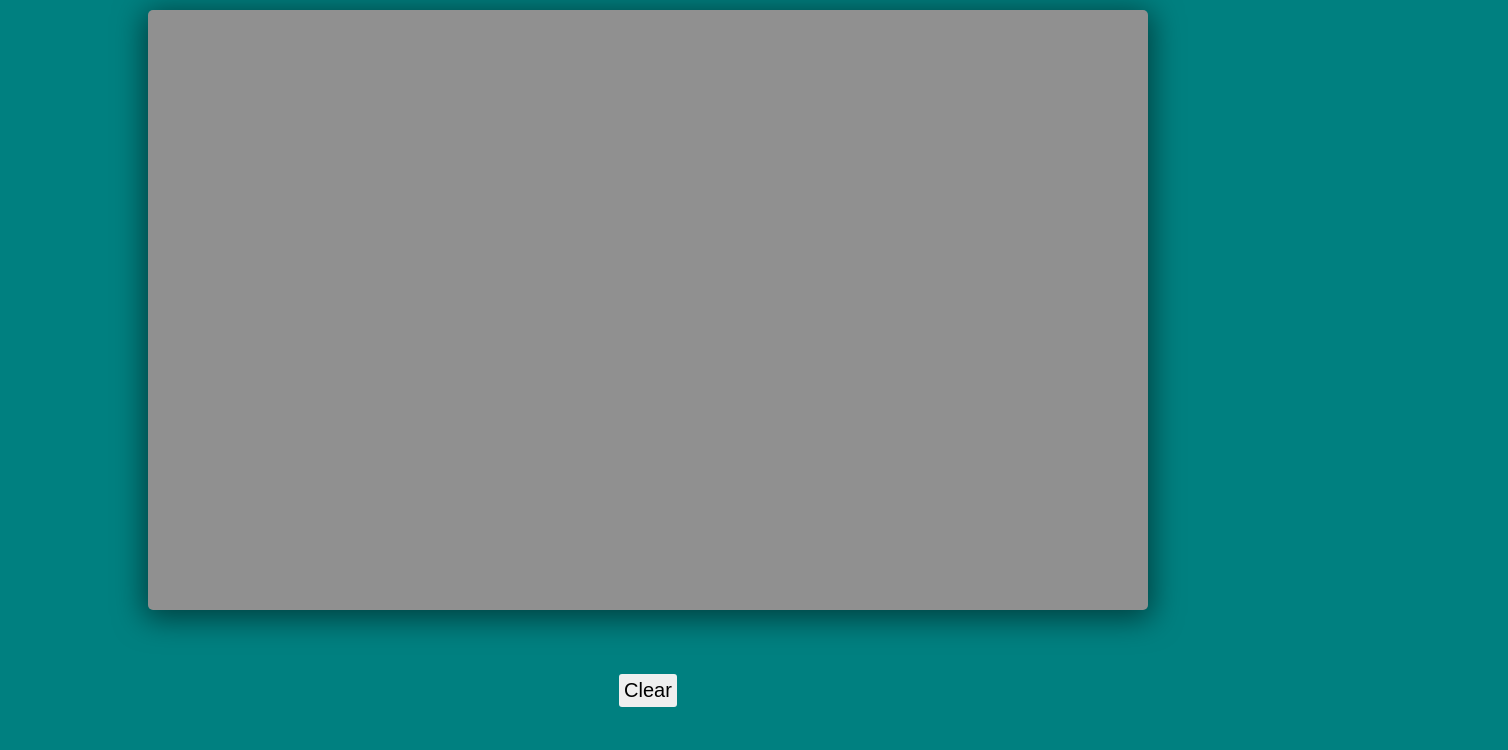
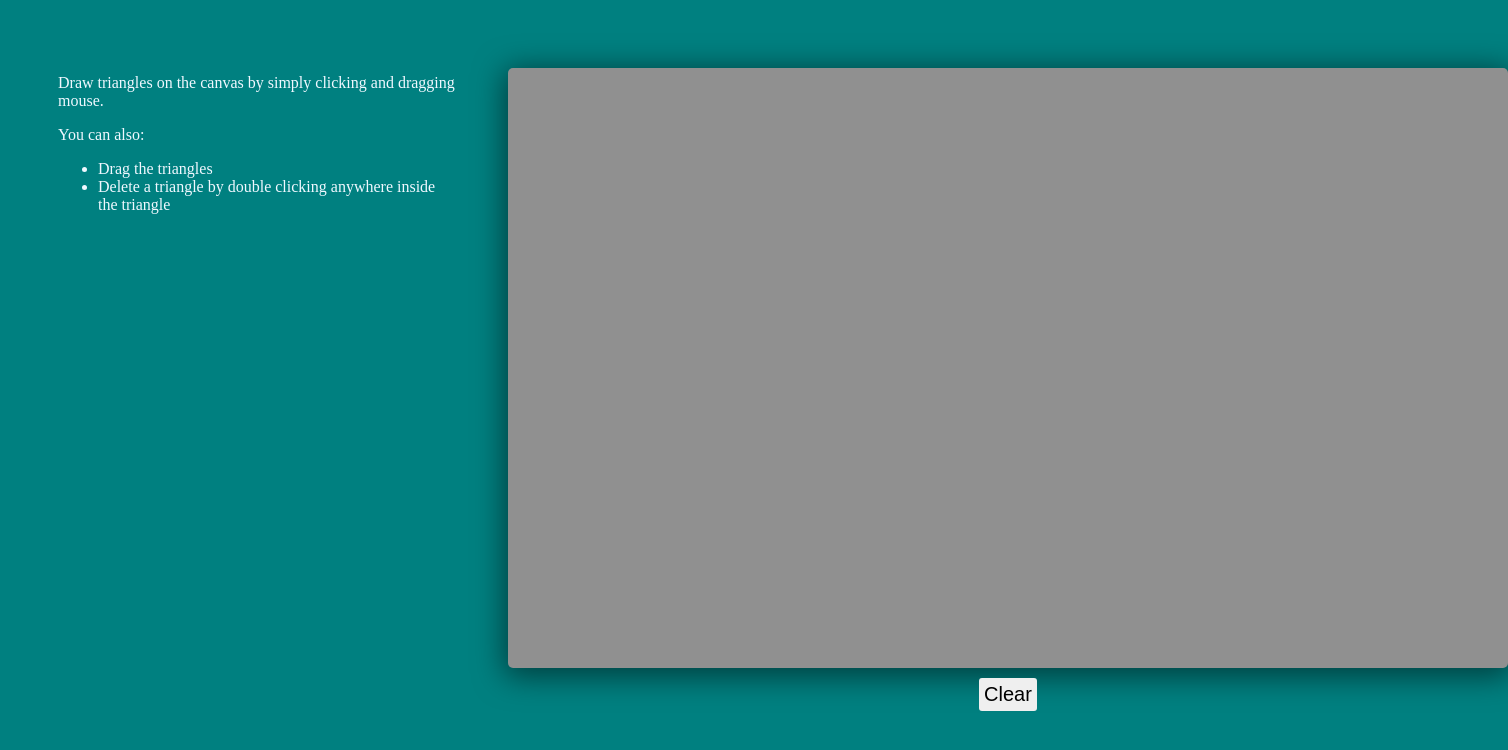
Before and after one commit to mukultaneja15/DrawOnCanvas, a plain HTML site: page index.html in a window 1280 px wide. Shown: the whole page, 1508 px wide, since content can reach past the window. Drawn offline with Linux system fonts and the light colour scheme.

Commit message:
Another commit

```diff
--- a/index.html
+++ b/index.html
@@ -10,15 +10,29 @@
 
     <body>
 
-        <div>
+        <div id="grid-container">
 
-            <canvas id="canv1" width="1000px" height="600px"></canvas>
+            <div id="desc">
+                <p>Draw triangles on the canvas by simply clicking and dragging mouse.</p>
+                <p>You can also:</p>
+                <ul>
+                    <li>Drag the triangles</li>
+                    <li>Delete a triangle by double clicking anywhere inside the triangle</li>
+                </ul>
+                <br>
+                <br>
+            </div>
 
-            <br><br><br>
+            <div id="canv-btn">
+                <canvas id="canv1" width="1000px" height="600px"></canvas>
 
-            <button id="clrbtn">Clear</button>
+                <!-- <br><br><br> -->
 
-        </div>
+                <button id="clrbtn">Clear</button>
+            </div>
+
+
+    </div>
 
         <script src="script.js">
 
--- a/style.css
+++ b/style.css
@@ -2,6 +2,10 @@ body {
     background: teal;
     width: 100vw;
     height: 100vh;
+  }
+
+  #canv-btn {
+    display: grid;
   }
 
   #canv1 {
@@ -29,3 +33,16 @@ body {
   #clrbtn:active {
     color: blue;
   }
+
+  #desc {
+    color: aliceblue;
+
+  }
+
+  #grid-container{
+    display: grid;
+    grid-template-columns: 400px 1000px;
+    grid-gap: 50px;
+    padding: 50px;
+
+  }
```
Also changed, not shown: 1 other file.
